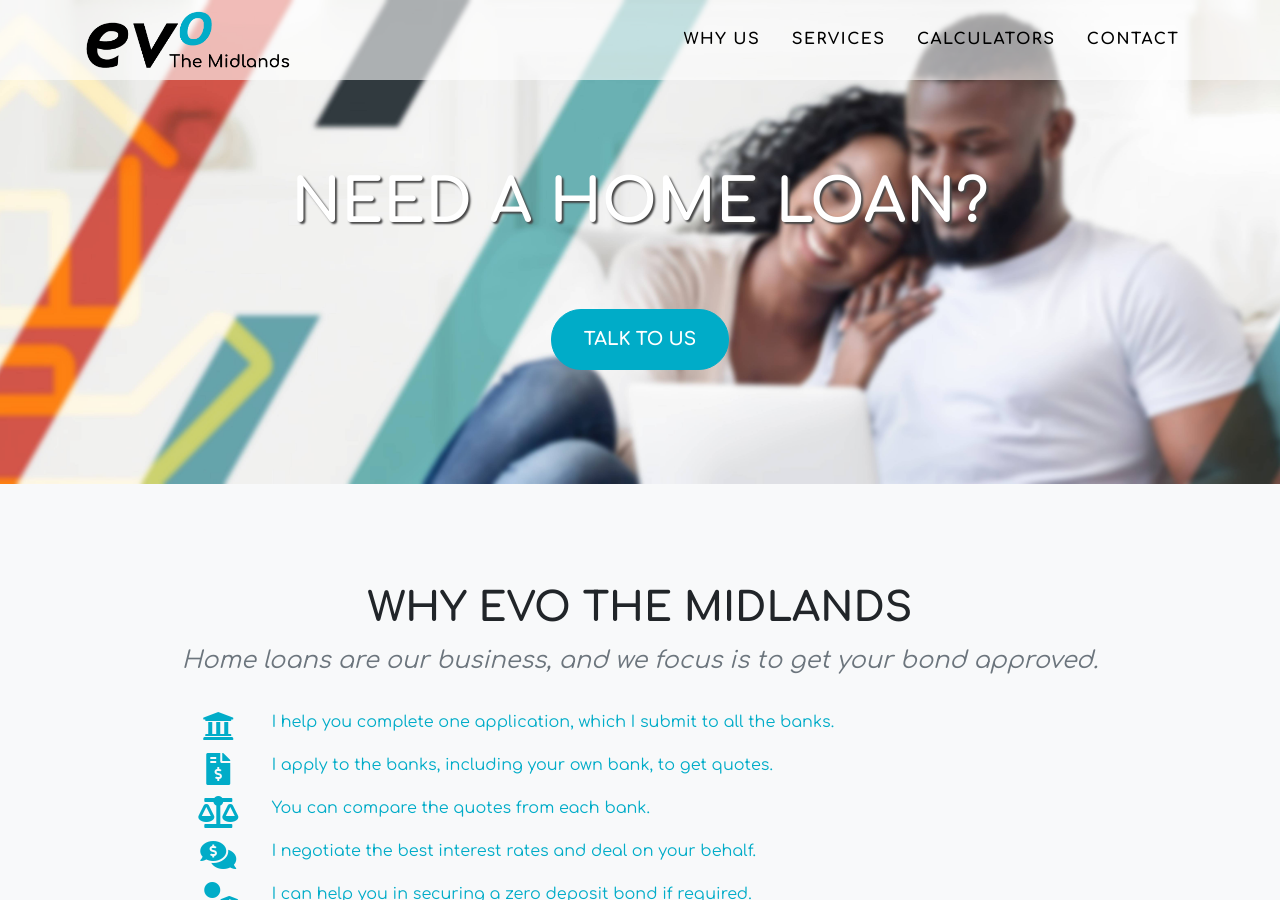
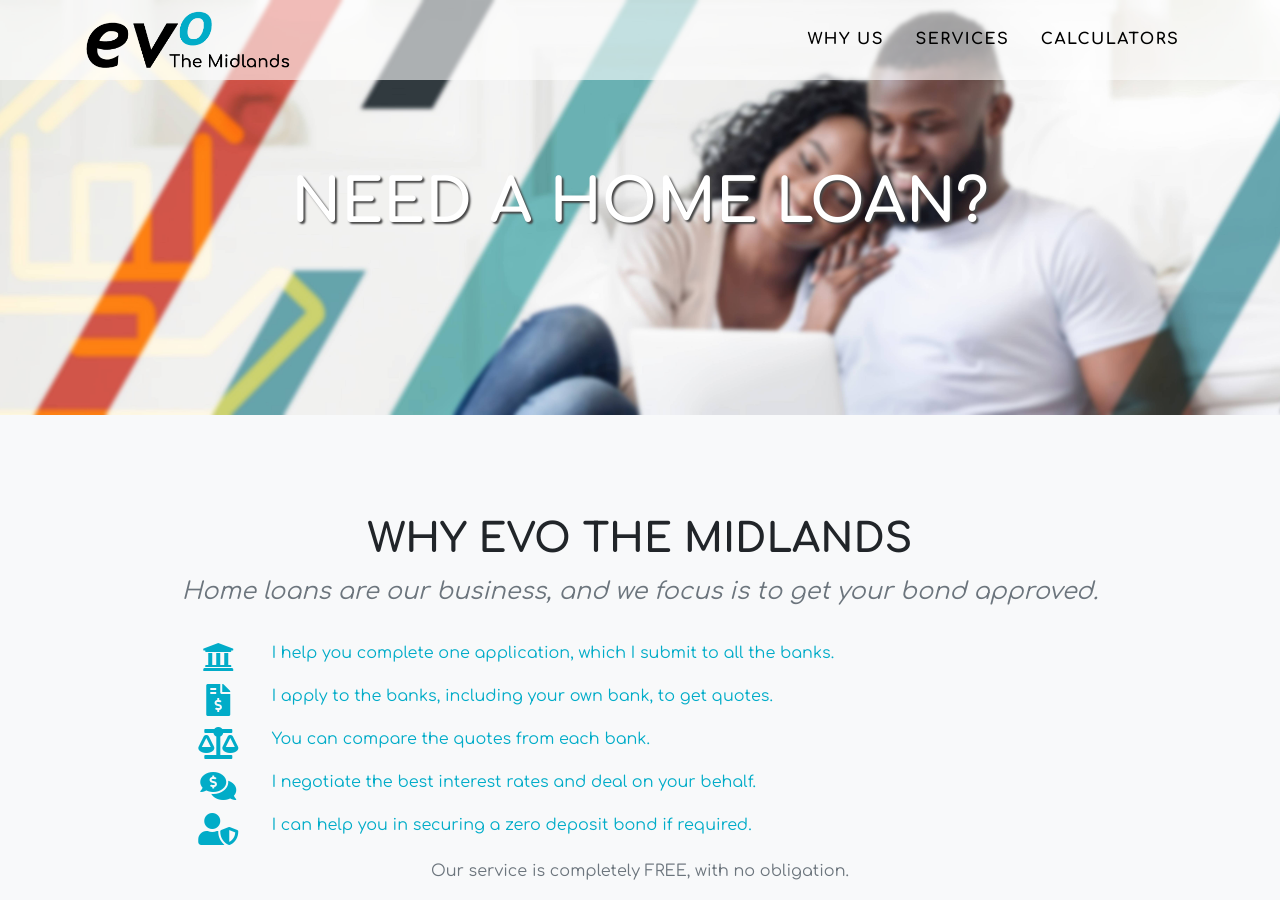
Before and after one commit to Intellify-Cloud/ev-midl, a Jekyll site: the page built from index.md, in a window 1280 px wide and 900 px high. Built offline with Jekyll 4.4.1, drawn with Linux system fonts in a browser that asks for light colours.

Commit message:
20221010.0907

```diff
--- a/_data/navigation.yml
+++ b/_data/navigation.yml
@@ -8,8 +8,8 @@ nav:
   - title: "Calculators"
     section: calculators
 
-  - title: "Contact"
-    url: /contact
+  # - title: "Contact"
+  #   url: /contact
 
   # - title: "Blog"
   #   section: articles
--- a/_includes/navheader.html
+++ b/_includes/navheader.html
@@ -44,8 +44,8 @@
         {%- if site.data.sitetext.header.text -%}
         <div class="intro-heading text-uppercase">{{ site.data.sitetext.header.text | markdownify }}</div>
         {%- endif -%}
-        <a class="btn btn-primary btn-xl text-uppercase js-scroll-trigger"
-          href="/contact">Talk To Us</a>
+        <!-- <a class="btn btn-primary btn-xl text-uppercase js-scroll-trigger"
+          href="/contact">Talk To Us</a> -->
       </div>
     </div>
   </header>
```
